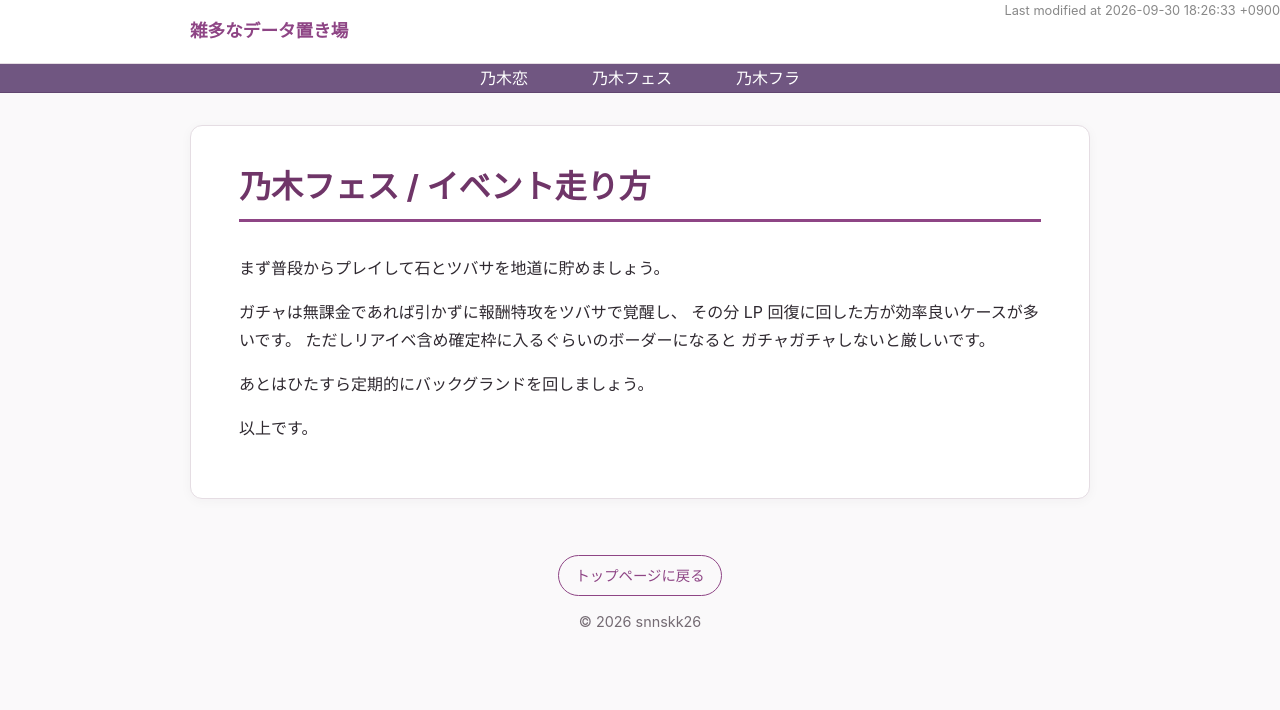
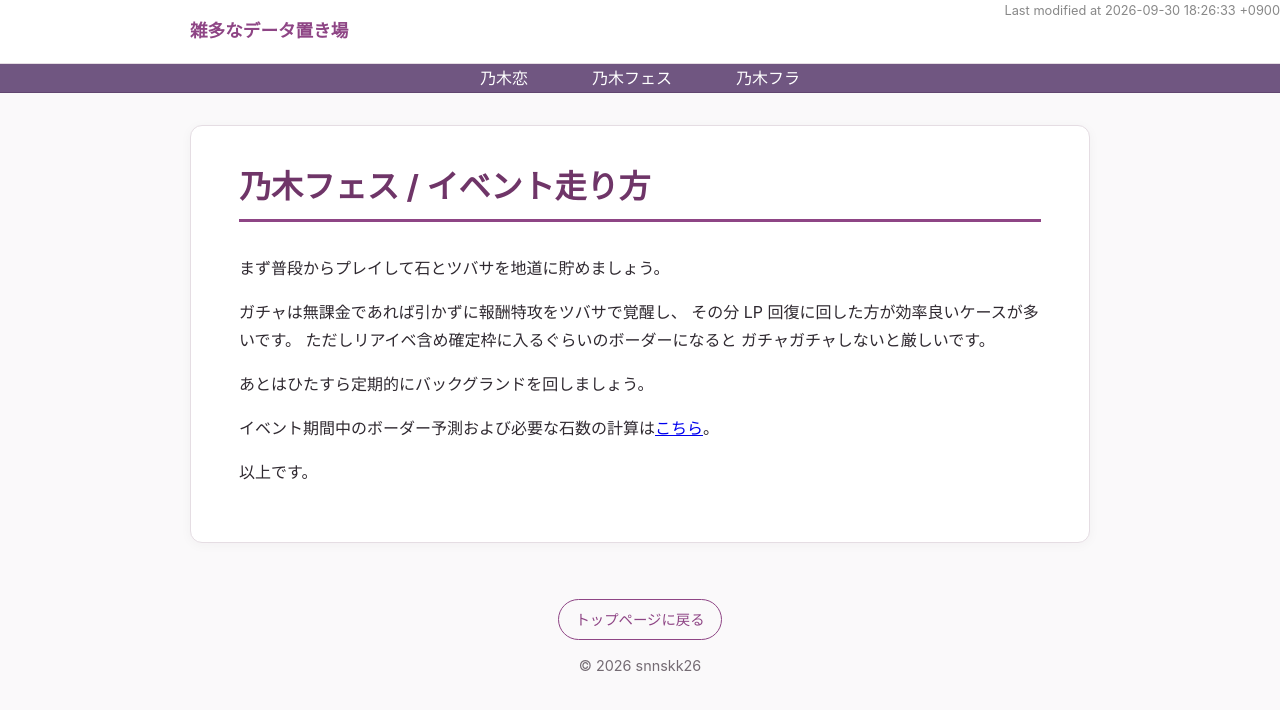
Before and after one commit to snnskk26/misc_data, a Jekyll site: the page built from nogifes/event.md, in a window 1280 px wide. Shown: the top 710 px of the page. Built offline with Jekyll 4.4.1, drawn with Linux system fonts in a browser that asks for light colours; comment, search, counter and statistics services are not loaded.

Commit message:
Add link to calc in nogifes event page

```diff
--- a/nogifes/event.md
+++ b/nogifes/event.md
@@ -17,4 +17,6 @@ Last modified at {{ page.last_modified_at }}
 
 あとはひたすら定期的にバックグランドを回しましょう。
 
+イベント期間中のボーダー予測および必要な石数の計算は[こちら]({{ '/nogifes/calc.html' | relative_url }})。
+
 以上です。
```
